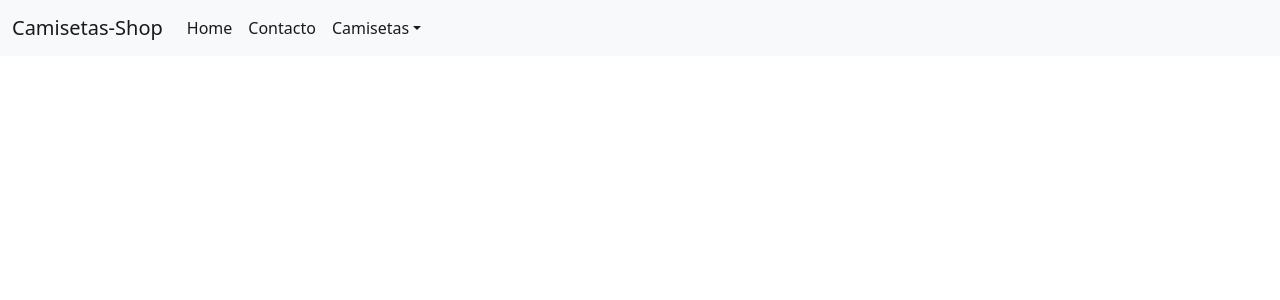
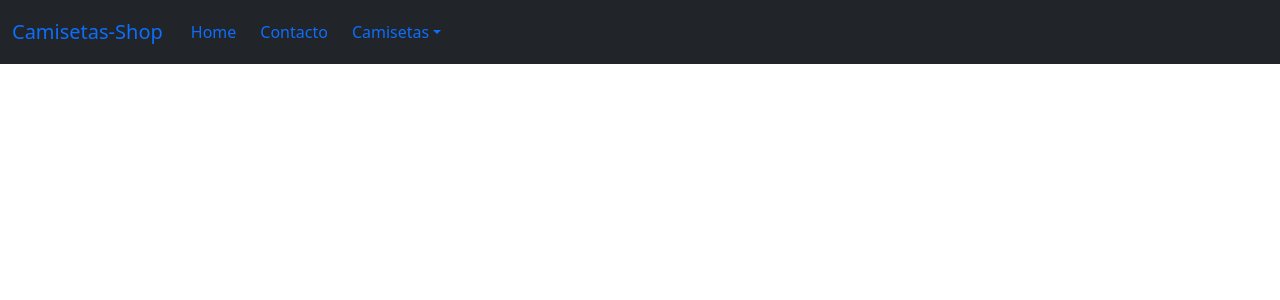
Before and after one commit to AgustinPol/camisetas-shop, a React (Create React App) app: page / in a window 1280 px wide. Shown: the top 300 px of the page. Built offline with nearby package versions, Linux system fonts and the light colour scheme.

Commit message:
cambiando estilos de mi navbar bootstrap

```diff
--- a/src/components/nav-bs/NavBs.jsx
+++ b/src/components/nav-bs/NavBs.jsx
@@ -2,7 +2,7 @@ import React from "react";
 
 const NavBs = () => {
     return (
-        <nav className="navbar navbar-expand-lg navbar-light bg-light">
+        <nav className="navbar navbar-expand-lg bg-dark">
   <div className="container-fluid">
     <a className="navbar-brand" href="/#">Camisetas-Shop</a>
     <button className="navbar-toggler" type="button" data-bs-toggle="collapse" data-bs-target="#navbarNavDropdown" aria-controls="navbarNavDropdown" aria-expanded="false" aria-label="Toggle navigation">
@@ -10,14 +10,14 @@ const NavBs = () => {
     </button>
     <div className="collapse navbar-collapse" id="navbarNavDropdown">
       <ul className="navbar-nav">
-        <li className="nav-item">
-          <a className="nav-link active" aria-current="page" href="/#">Home</a>
+        <li className="nav-item" style={{margin: 3}}>
+          <a className="nav-link active btn" aria-current="page" href="/#">Home</a>
         </li>
-        <li className="nav-item">
-          <a className="nav-link active" aria-current="page" href="/#">Contacto</a>
+        <li className="nav-item" style={{margin: 3}}>
+          <a className="nav-link active btn" aria-current="page" href="/#">Contacto</a>
         </li>
-        <li className="nav-item dropdown">
-          <a className="nav-link active dropdown-toggle" href="/#" id="navbarDropdownMenuLink" role="button" data-bs-toggle="dropdown" aria-expanded="false">
+        <li className="nav-item dropdown" style={{margin: 3}}>
+          <a className="nav-link active btn dropdown-toggle" href="/#" id="navbarDropdownMenuLink" role="button" data-bs-toggle="dropdown" aria-expanded="false">
             Camisetas
           </a>
           <ul className="dropdown-menu" aria-labelledby="navbarDropdownMenuLink">
```
